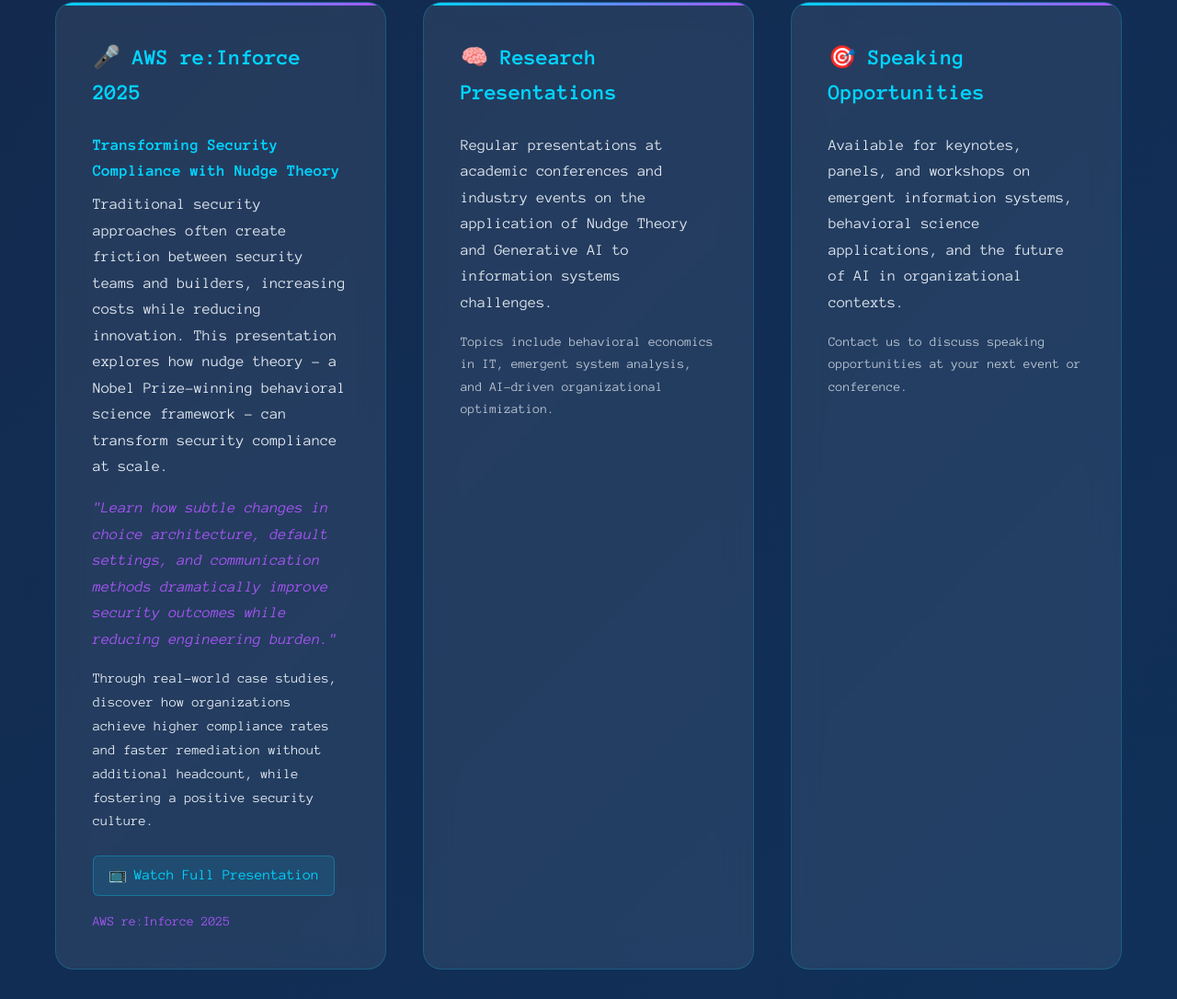
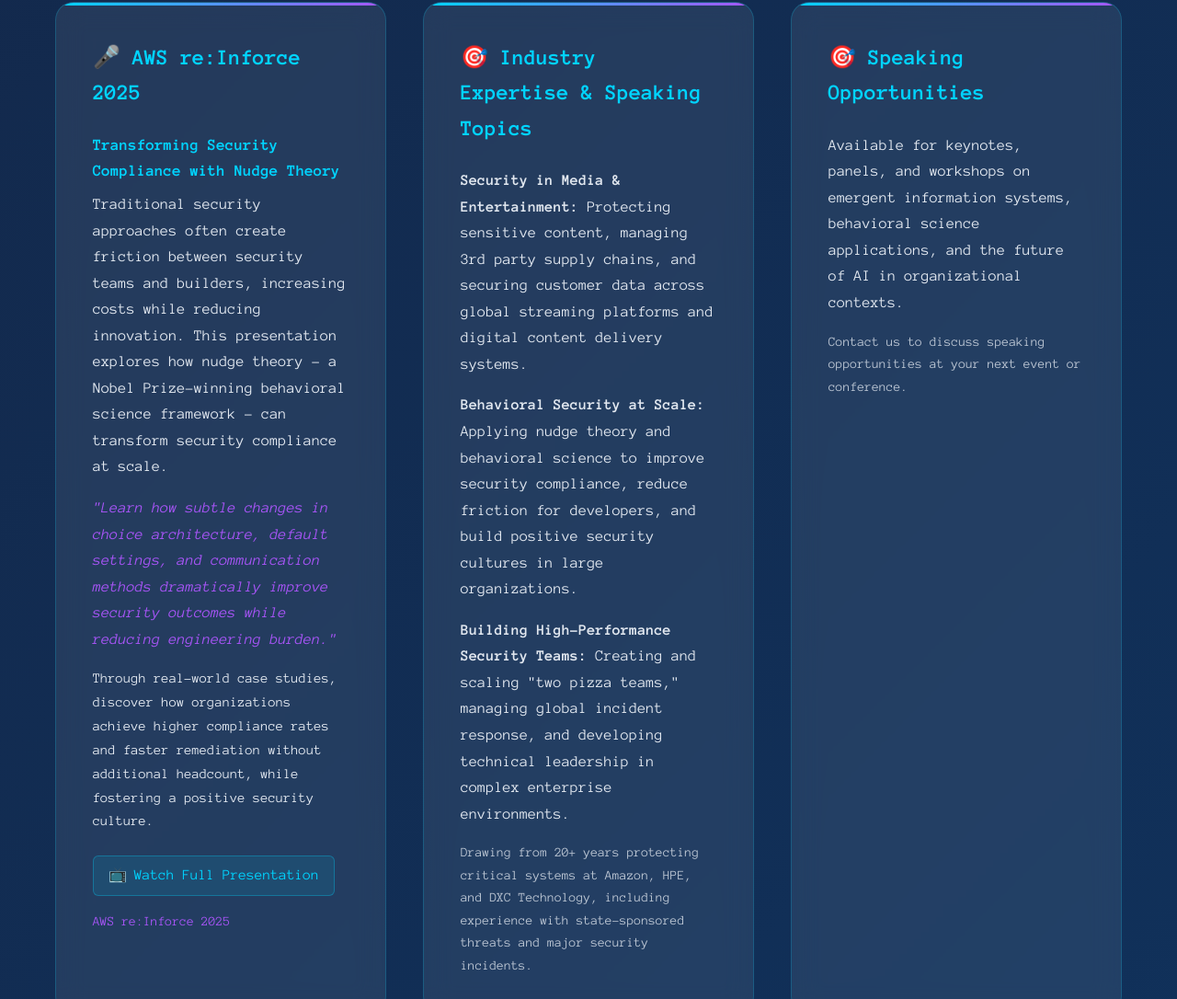
Before and after one commit to logich/ferasys-web, a plain HTML site: page index.html in a window 1280 px wide. Shown: the part 9467-10553 px from the top of the page at 92% size. Drawn offline with Linux system fonts and the light colour scheme.

Commit message:
Replace Research Presentations with Industry Expertise & Speaking Topics
- Updated section to focus on specific, actionable speaking topics
- Added Security in Media & Entertainment expertise
- Included Behavioral Security at Scale topic
- Added Building High-Performance Security Teams content
- Grounded topics in real experience from Amazon, HPE, and DXC Technology

```diff
--- a/index.html
+++ b/index.html
@@ -369,12 +369,18 @@
                     </div>
 
                     <div class="service-card">
-                        <h3>🧠 Research Presentations</h3>
+                        <h3>🎯 Industry Expertise & Speaking Topics</h3>
                         <p>
-                            Regular presentations at academic conferences and industry events on the application of Nudge Theory and Generative AI to information systems challenges.
+                            <strong>Security in Media & Entertainment:</strong> Protecting sensitive content, managing 3rd party supply chains, and securing customer data across global streaming platforms and digital content delivery systems.
+                        </p>
+                        <p style="margin-top: 1rem;">
+                            <strong>Behavioral Security at Scale:</strong> Applying nudge theory and behavioral science to improve security compliance, reduce friction for developers, and build positive security cultures in large organizations.
+                        </p>
+                        <p style="margin-top: 1rem;">
+                            <strong>Building High-Performance Security Teams:</strong> Creating and scaling "two pizza teams," managing global incident response, and developing technical leadership in complex enterprise environments.
                         </p>
                         <p style="margin-top: 1rem; font-size: 0.9rem; opacity: 0.8;">
-                            Topics include behavioral economics in IT, emergent system analysis, and AI-driven organizational optimization.
+                            Drawing from 20+ years protecting critical systems at Amazon, HPE, and DXC Technology, including experience with state-sponsored threats and major security incidents.
                         </p>
                     </div>
 
```
